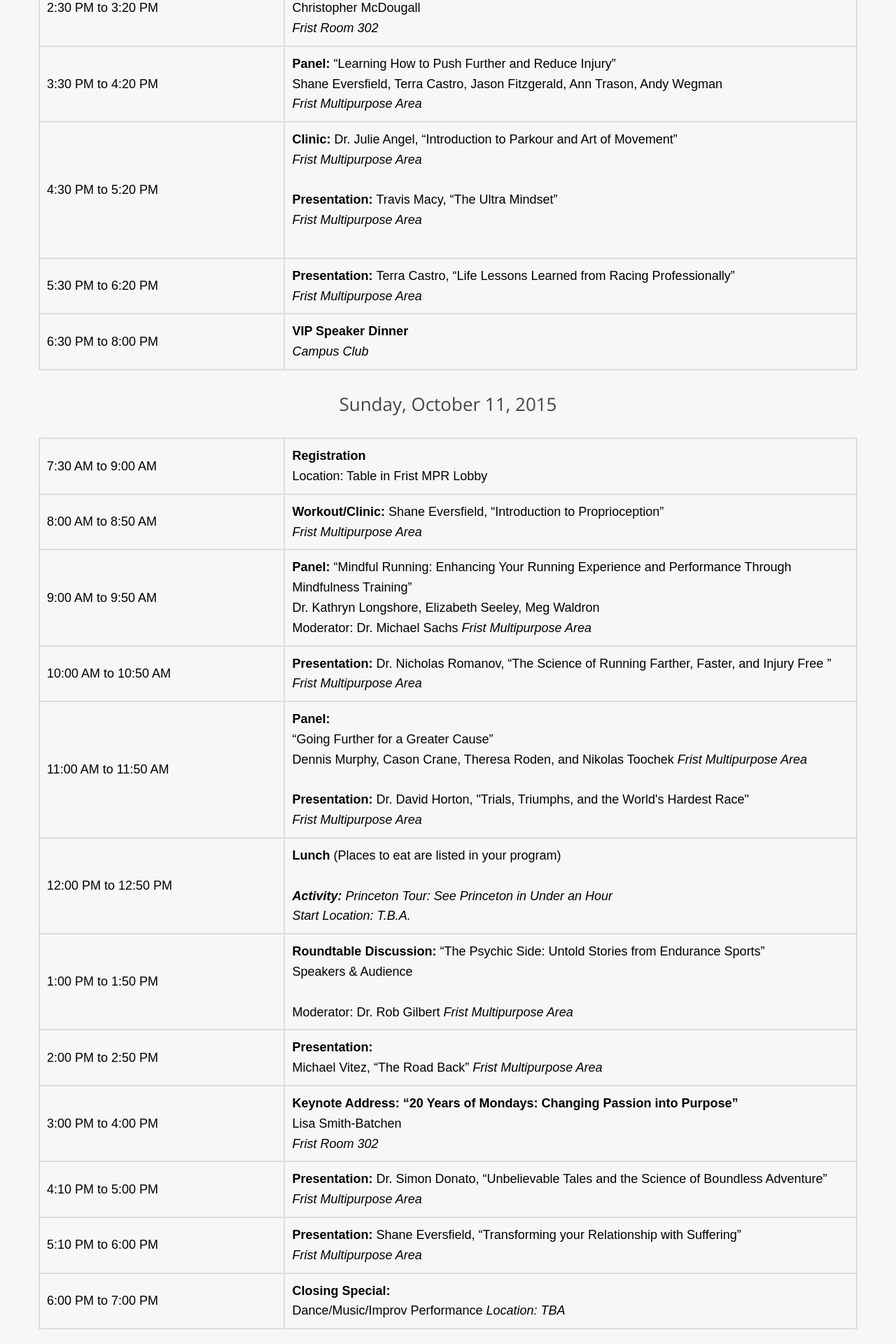
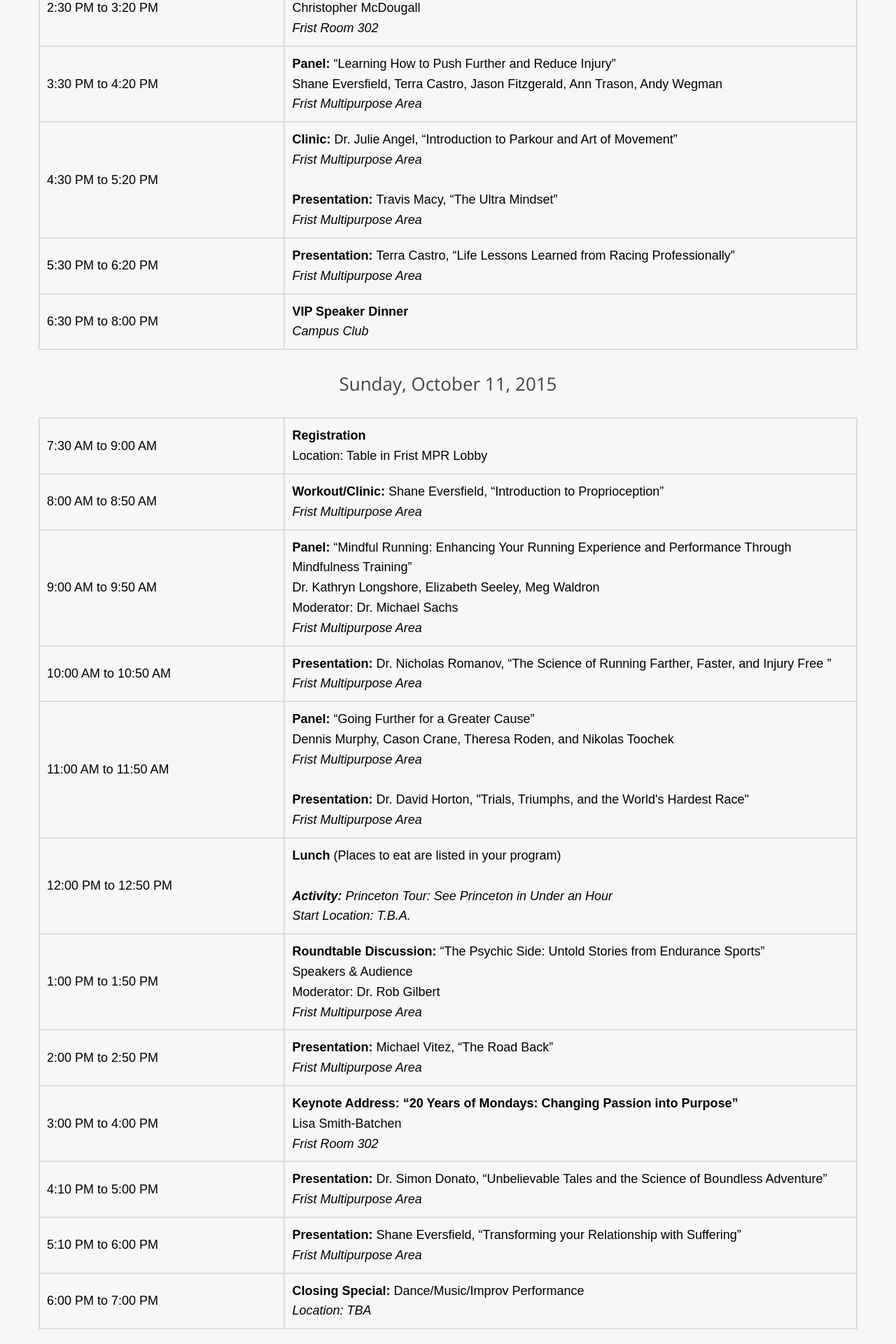
Before and after one commit to teamuness/teamuness.github.io, a Jekyll site: the page built from schedule/index.md, in a window 1280 px wide. Shown: the part 1442-3362 px from the top of the page at 70% size. Built offline with Jekyll 4.4.1, drawn with Linux system fonts in a browser that asks for light colours.

```diff
--- a/schedule/index.md
+++ b/schedule/index.md
@@ -81,7 +81,7 @@ layout: default
                             <td>4:30 PM to 5:20 PM</td><td> <strong> Clinic: </strong> Dr. Julie Angel, “Introduction to Parkour and Art of Movement”
                               <br> <em>Frist Multipurpose Area </em><br><br>
                             <strong> Presentation: </strong> Travis Macy, “The Ultra Mindset”
-                            <br> <em>Frist Multipurpose Area </em><br><br></td>
+                            <br> <em>Frist Multipurpose Area </em><br></td>
                         </tr>
                         <tr>
                             <td>5:30 PM to 6:20 PM</td><td> <strong> Presentation: </strong> Terra Castro, “Life Lessons Learned from Racing Professionally” <br> <em>Frist Multipurpose Area</em></td>
@@ -106,16 +106,16 @@ layout: default
                           <td> 9:00 AM to 9:50 AM</td><td> <strong> Panel: </strong> “Mindful Running: Enhancing Your Running Experience and Performance Through Mindfulness Training”
                             <br> Dr. Kathryn Longshore, Elizabeth Seeley, Meg Waldron
                             <br> Moderator: Dr. Michael Sachs
-                            <em> Frist Multipurpose Area</em></td>
+                            <br> <em> Frist Multipurpose Area</em></td>
                       </tr>
                       <tr>
                           <td>10:00 AM to 10:50 AM</td><td> <strong> Presentation: </strong>Dr. Nicholas Romanov, “The Science of Running Farther, Faster, and Injury Free ”
                             <br> <em>Frist Multipurpose Area</em></td>
                       </tr>
     <tr>
-                          <td>11:00 AM to 11:50 AM</td><td> <strong> Panel: </strong> <br>  “Going Further for a Greater Cause”
+                          <td>11:00 AM to 11:50 AM</td><td> <strong> Panel: </strong>  “Going Further for a Greater Cause”
                           <br>Dennis Murphy, Cason Crane, Theresa Roden, and Nikolas Toochek
-                          <em>Frist Multipurpose Area</em>
+                          <br><em>Frist Multipurpose Area</em>
 
                           <br>
                           <br>
@@ -126,10 +126,10 @@ layout: default
                             <br>Start Location: T.B.A. </em></td>
                       </tr>
                       <tr>
-                          <td>1:00 PM to 1:50 PM</td><td> <strong> Roundtable Discussion: </strong> “The Psychic Side: Untold Stories from Endurance Sports”<br> Speakers & Audience <br> <br> Moderator: Dr. Rob Gilbert <em>Frist Multipurpose Area</em></td>
+                          <td>1:00 PM to 1:50 PM</td><td> <strong> Roundtable Discussion: </strong> “The Psychic Side: Untold Stories from Endurance Sports”<br> Speakers & Audience <br> Moderator: Dr. Rob Gilbert <br><em>Frist Multipurpose Area</em></td>
                       </tr>
                       <tr>
-                          <td>2:00 PM to 2:50 PM</td><td> <strong> Presentation: </strong> <br> Michael Vitez, “The Road Back” <em>Frist Multipurpose Area</em></td>
+                          <td>2:00 PM to 2:50 PM</td><td> <strong> Presentation: </strong> Michael Vitez, “The Road Back” <br><em>Frist Multipurpose Area</em></td>
                       </tr>
                       <tr>
                           <td>3:00 PM to 4:00 PM</td><td> <strong> Keynote Address: “20 Years of Mondays: Changing Passion into Purpose” </strong> <br> Lisa Smith-Batchen <br>
@@ -143,7 +143,7 @@ layout: default
  <br> <em>Frist Multipurpose Area</em></td>
                       </tr>
                       <tr>
-                          <td>6:00 PM to 7:00 PM</td><td> <strong> Closing Special: </strong> <br> Dance/Music/Improv Performance <em>Location: TBA</em></td>
+                          <td>6:00 PM to 7:00 PM</td><td> <strong> Closing Special: </strong>  Dance/Music/Improv Performance <br><em>Location: TBA</em></td>
                       </tr>
 
                     </table>
```
